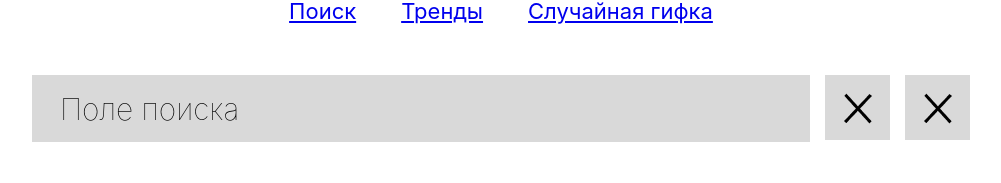
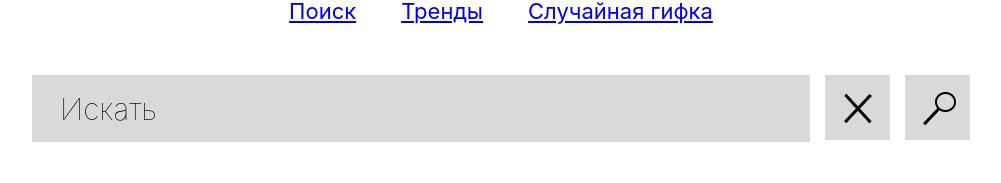
Before and after one commit to elicrock/gilphy-contest-yandex, a React (Create React App) app: page / in a window 1280 px wide. Shown: the part 160-343 px from the top of the page, without its empty margins (139-1140 px from the left). Built offline with nearby package versions, Linux system fonts and the light colour scheme.

Commit message:
add search icon

```diff
--- a/src/App.js
+++ b/src/App.js
@@ -1,4 +1,4 @@
-import React, { useEffect } from 'react';
+import React, { useState, useEffect } from 'react';
 import { Route, Routes } from 'react-router-dom';
 // import ProtectedRoute from './utils/ProtectedRoute.jsx';
 
@@ -8,15 +8,20 @@ import Search from './components/Search.jsx';
 import Trends from './components/Trends.jsx';
 
 function App() {
+  const [cards, setCards] = useState({});
+
+
   // useEffect(() => {
   //   api.random().then((response) => {
   //     console.log(response);
   //   });
   // }, []);
+
+
   return (
     <div className='page'>
       <Routes>
-        <Route path='/' element={<Search />} />
+        <Route path='/' element={<Search />} cards={cards} />
         <Route path='/trends' element={<Trends />} />
       </Routes>
     </div>
--- a/src/blocks/search/__button/search__button.css
+++ b/src/blocks/search/__button/search__button.css
@@ -3,7 +3,6 @@
   height: 65px;
   border: none;
   cursor: pointer;
-  background-image: url(../../../images/ClearBtn.png);
   background-color: #d9d9d9;
   background-repeat: no-repeat;
   background-size: cover;
--- /dev/null
+++ b/src/blocks/search/__clear-btn/search__clear-btn.css
@@ -0,0 +1,3 @@
+.search__clear-btn {
+  background-image: url(../../../images/ClearBtn.png);
+}
--- /dev/null
+++ b/src/blocks/search/__submit-btn/search__sumbit-btn.css
@@ -0,0 +1,3 @@
+.search__sumbit-btn {
+  background-image: url(../../../images/SearchBtn.png);
+}
--- a/src/components/Card.jsx
+++ b/src/components/Card.jsx
@@ -12,7 +12,6 @@ function Card() {
       <li className='elements__item'></li>
       <li className='elements__item'></li>
       <li className='elements__item'></li>
-      {/* <li className='elements__item'></li> */}
     </ul>
   );
 }
--- a/src/components/Search.jsx
+++ b/src/components/Search.jsx
@@ -26,9 +26,9 @@ function Search({ handleChange, handleSubmit }) {
       <main className='content'>
         <section className='search'>
           <Form handleSubmit={handleSubmit}>
-            <Input placeholder='Поле поиска' handleChange={handleChange} />
-            <Button type='submit' handleClick={handleClearClick} />
-            <Button type='button' handleClick={handleSearchClick} />
+            <Input placeholder='Искать' handleChange={handleChange} />
+            <Button type='reset' btnClass='search__clear-btn' handleClick={handleClearClick} />
+            <Button type='submit' btnClass='search__sumbit-btn' handleClick={handleSearchClick} />
           </Form>
         </section>
         <section className='elements'>
--- a/src/components/UI/button/Button.jsx
+++ b/src/components/UI/button/Button.jsx
@@ -1,10 +1,10 @@
 import React from 'react';
 
-function Button({ type, handleClick }) {
+function Button({ type, btnClass, handleClick }) {
   return (
     <button
       type={type}
-      className='search__button'
+      className={`search__button ${btnClass}`}
       onClick={handleClick}
     ></button>
   );
--- a/src/index.css
+++ b/src/index.css
@@ -14,6 +14,8 @@
 @import url(./blocks/search/__form/search__form.css);
 @import url(./blocks/search/__input/search__input.css);
 @import url(./blocks/search/__button/search__button.css);
+@import url(./blocks/search/__clear-btn/search__clear-btn.css);
+@import url(./blocks/search/__submit-btn/search__sumbit-btn.css);
 
 @import url(./blocks/elements/elements.css);
 @import url(./blocks/elements/__list/elements__list.css);
```
